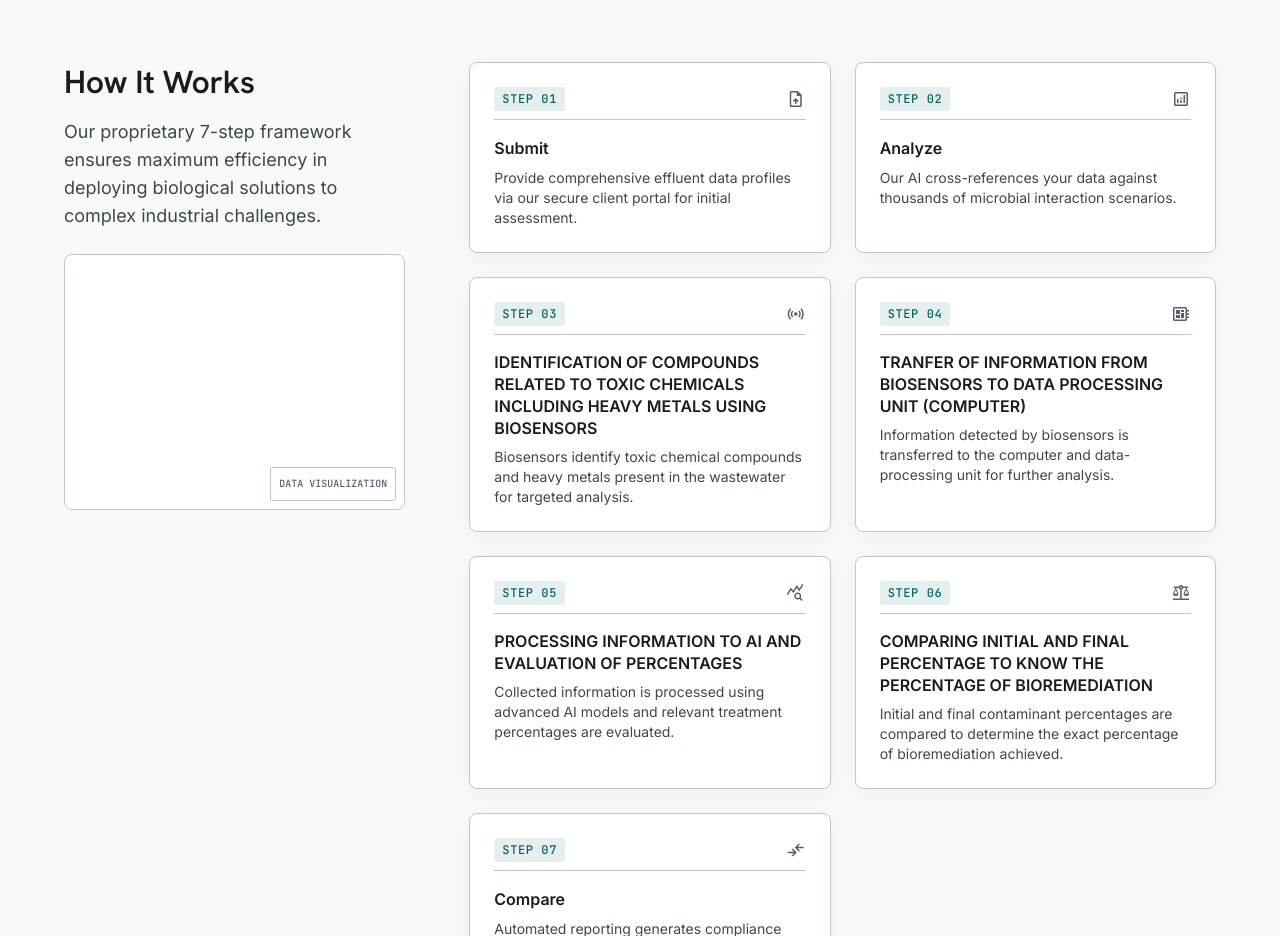
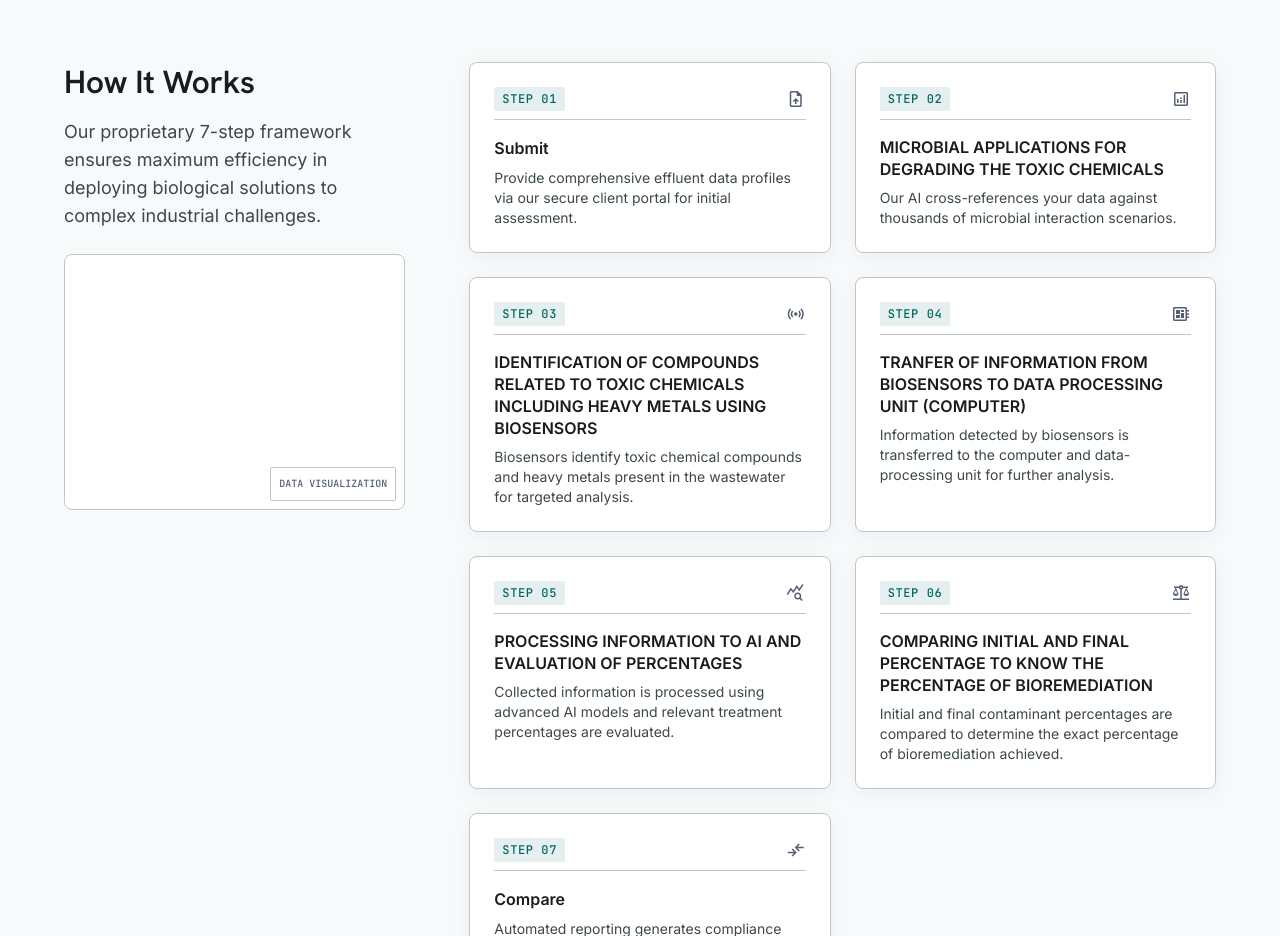
Before and after one commit to vedaarangi/REMYVIA-industrial-ecotech, a plain HTML site: page bioflow_ai_homepage/code.html in a window 1280 px wide. Shown: the part 1220-2156 px from the top of the page. Drawn offline with nearby package versions, Linux system fonts and the light colour scheme.

Commit message:
Update Step 02 title to MICROBIAL APPLICATIONS FOR DEGRADING THE TOXIC CHEMICALS

```diff
--- a/bioflow_ai_homepage/code.html
+++ b/bioflow_ai_homepage/code.html
@@ -377,7 +377,7 @@
 <span class="font-label-caps text-label-caps text-primary bg-primary/10 px-2 py-1 rounded">STEP 02</span>
 <span class="material-symbols-outlined text-secondary group-hover:text-primary transition-colors">analytics</span>
 </div>
-<h3 class="font-body-md text-body-md font-semibold text-on-surface mb-2 group-hover:text-primary transition-colors">Analyze</h3>
+<h3 class="font-body-md text-body-md font-semibold text-on-surface mb-2 group-hover:text-primary transition-colors uppercase leading-snug break-words">MICROBIAL APPLICATIONS FOR DEGRADING THE TOXIC CHEMICALS</h3>
 <p class="font-body-sm text-body-sm text-on-surface-variant">Our AI cross-references your data against thousands of microbial interaction scenarios.</p>
 </a>
 <!-- Step Card 03 -->
```
Also changed, not shown: index.html (+1 -1 lines).
